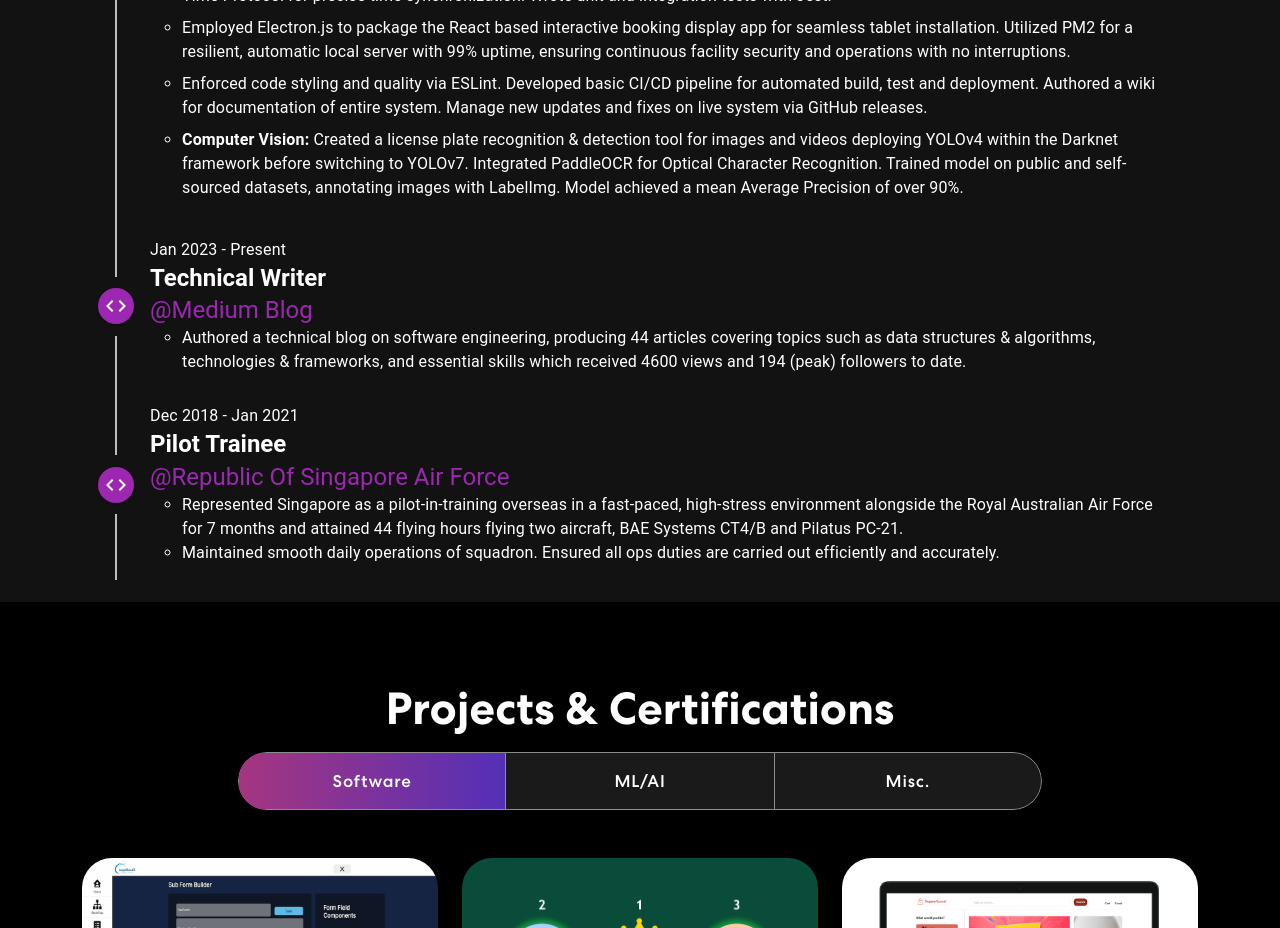
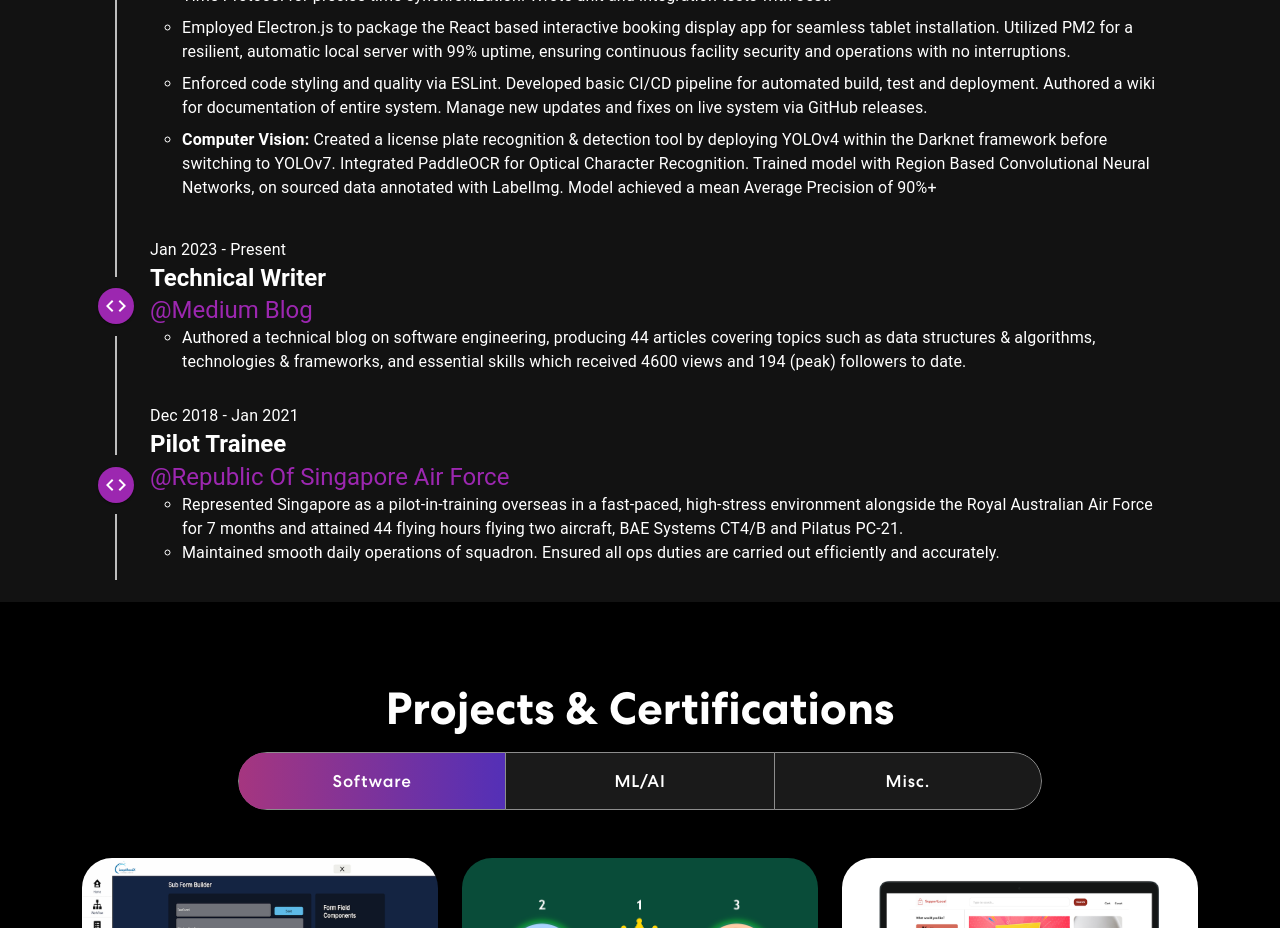
Before and after one commit to xavierkoo/xavierkoo.github.io, a React (Create React App) app: page / in a window 1280 px wide. Shown: the part 2100-3028 px from the top of the page. Built offline with nearby package versions, Linux system fonts and the light colour scheme; what react-cursor-custom would draw is missing.

Commit message:
feat: update resume

```diff
--- a/src/components/Experience.js
+++ b/src/components/Experience.js
@@ -125,9 +125,9 @@ export const Experience = () => {
                                             </li>
                                             <li className="mb-2">
                                                 <Typography>
-                                                    <b>Computer Vision:</b> Created a license plate recognition & detection tool for images and videos deploying YOLOv4 within the Darknet framework before switching
-                                                    to YOLOv7. Integrated PaddleOCR for Optical Character Recognition. Trained model on public and self-sourced datasets, annotating images with LabelImg.
-                                                    Model achieved a mean Average Precision of over 90%.
+                                                    <b>Computer Vision:</b> Created a license plate recognition & detection tool by deploying YOLOv4 within the Darknet framework before switching to YOLOv7.
+                                                    Integrated PaddleOCR for Optical Character Recognition. Trained model with Region Based Convolutional Neural Networks, on sourced data annotated with LabelImg.
+                                                    Model achieved a mean Average Precision of 90%+
                                                 </Typography>
                                             </li>
                                         </ul>
```
Also changed, not shown: 1 other file (tests, documents, lock files or other folders).
